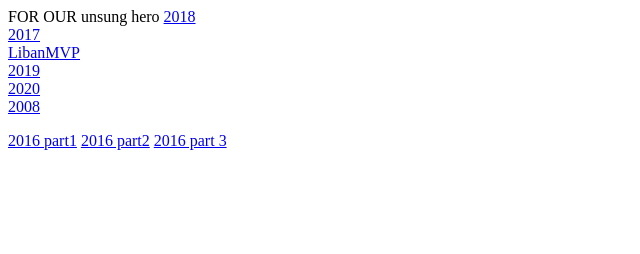
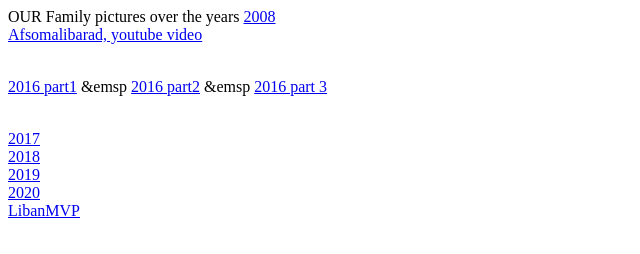
Before and after one commit to atjerome/atjerome.github.io, a plain HTML site: page index.html in a window 1280 px wide. Shown: the whole page, without its empty margins (0-640 px from the left). Drawn offline with Linux system fonts and the light colour scheme.

Commit message:
add youtube video

```diff
--- a/index.html
+++ b/index.html
@@ -1,23 +1,30 @@
 <html>
-<head>FOR OUR unsung hero</head>
+<head>OUR Family pictures over the years</head>
 <body>
 
-<a href="https://drive.google.com/file/d/1Mc471ckRjGPhbFcxRv93UVrCGGlrVuOt/view?usp=drive_link">2018</a>
+<a href="https://drive.google.com/file/d/1XFiohoQTysJqTkcuH4BK7uwVF0sBwxmB/view?usp=drive_link">2008</a>
+<br>
+<a href = "https://www.youtube.com/watch?v=LboEDd-uuD4"> Afsomalibarad, youtube video</a>
+<p>
+<br>
+<a href="https://drive.google.com/file/d/1KCAcHDmxn_gbIDAq3EWdXkpBOZnngxyW/view?usp=drive_link">2016 part1</a>
+&emsp
+<a href="https://drive.google.com/file/d/1n9vfppT_UVFTAcgy-C5e0FtDb2rGDoYG/view?usp=drive_link">2016 part2</a>
+&emsp
+<a href="https://drive.google.com/file/d/1Cqf1wuZ2dqDEQaWPvzgx0Dnp7YPbmet9/view?usp=drive_link">2016 part 3</a>
+</p>
 <br>
 <a href="https://drive.google.com/file/d/1XaG-dXpRzG17vx6FT9qQoy4BmCGJCZQ5/view?usp=drive_link">2017</a>
 <br>
-<a href="https://drive.google.com/file/d/1saOEOF7-Nf6cePPloeS05-h1LPKOlg8b/view?usp=drive_link">LibanMVP</a>
+<a href="https://drive.google.com/file/d/1Mc471ckRjGPhbFcxRv93UVrCGGlrVuOt/view?usp=drive_link">2018</a>
 <br>
 <a href="https://drive.google.com/file/d/1aFqxyqyAggCTq9yD5sU6-CJ2pIZbmqhL/view?usp=drive_link">2019</a>
 <br>
 <a href="https://drive.google.com/file/d/1OKUFhpRyXU4MCjlyccnBJybR5E7BFFyd/view?usp=drive_link">2020</a>
 <br>
-<a href="https://drive.google.com/file/d/1XFiohoQTysJqTkcuH4BK7uwVF0sBwxmB/view?usp=drive_link">2008</a>
-<p>
-<a href="https://drive.google.com/file/d/1KCAcHDmxn_gbIDAq3EWdXkpBOZnngxyW/view?usp=drive_link 2016">2016 part1</a>
-<a href="https://drive.google.com/file/d/1n9vfppT_UVFTAcgy-C5e0FtDb2rGDoYG/view?usp=drive_link">2016 part2</a>
-<a href="https://drive.google.com/file/d/1Cqf1wuZ2dqDEQaWPvzgx0Dnp7YPbmet9/view?usp=drive_link 2016">2016 part 3</a>
-</p>
+<a href="https://drive.google.com/file/d/1saOEOF7-Nf6cePPloeS05-h1LPKOlg8b/view?usp=drive_link">LibanMVP</a>
+<br>
+
 
 </body>
 
```
